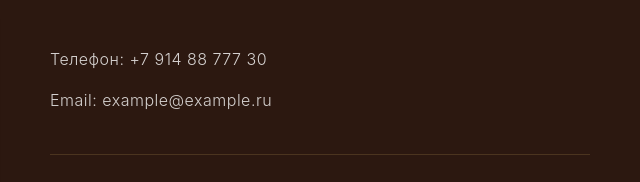
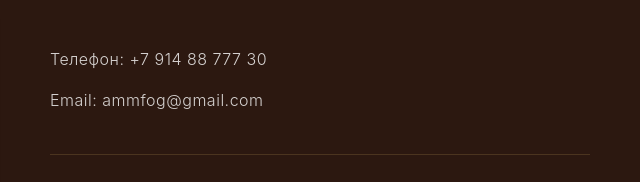
Before and after one commit to mariamaksikova/grant-arkhyz, a website: page start-sales.html in a window 1280 px wide. Shown: the part 5638-5820 px from the top of the page, 630-1270 px from the left. Drawn offline with Linux system fonts and the light colour scheme; no server answers.

Commit message:
email in sales

```diff
--- a/start-sales.html
+++ b/start-sales.html
@@ -308,7 +308,7 @@
                         <h2>Контакты</h2>
                         <div class="contact-info">
                             <p>Телефон: +7 914 88 777 30</p>
-                            <p>Email: example@example.ru</p>
+                            <p>Email: ammfog@gmail.com</p>
                         </div>
                         <div class="contact-address">
                             <p>Адрес: Российская Федерация, Карачаево-Черкесская Республика, Зеленчукский район,
@@ -497,7 +497,7 @@
                     } catch (error) {
                         console.error('Error:', error);
                         if (error.message.includes('Failed to fetch') || error.message.includes(
-                            'NetworkError')) {
+                                'NetworkError')) {
                             showNotificationLocal(
                                 'Сервер недоступен. Убедитесь, что backend запущен: npm start в папке проекта',
                                 'error'
```
